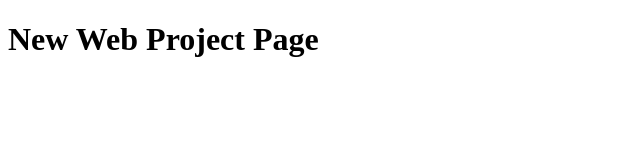
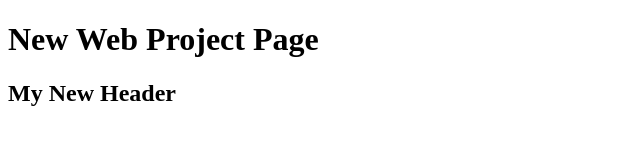
Before and after one commit to sjraad/FirstWebPage, a plain HTML site: page index.html in a window 1280 px wide. Shown: the whole page, without its empty margins (0-640 px from the left). Drawn offline with Linux system fonts and the light colour scheme.

Commit message:
Added a new tag.

```diff
--- a/index.html
+++ b/index.html
@@ -7,5 +7,6 @@
 	</head>
 	<body>
 		<h1>New Web Project Page</h1>
+		<h2>My New Header</h2>
 	</body>
 </html>
```
